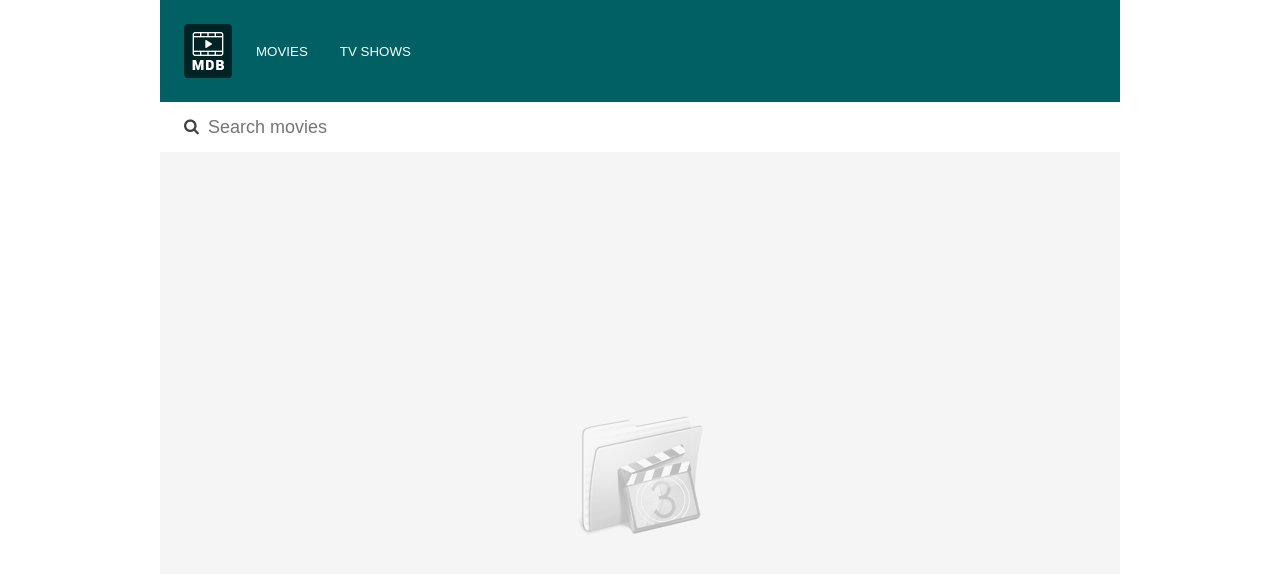
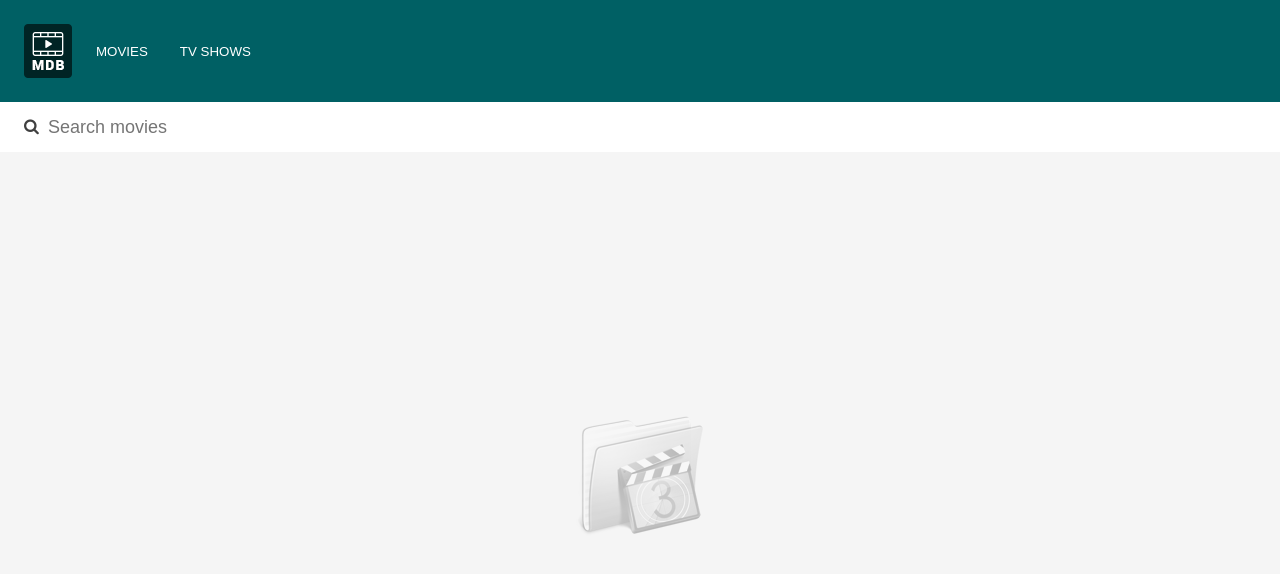
Before and after one commit to vvlladimir/mbd, a website: page app/index.html in a window 1280 px wide. Drawn offline with nearby package versions, Linux system fonts and the light colour scheme; no server answers.

Commit message:
media query meta tag

```diff
--- a/app/index.html
+++ b/app/index.html
@@ -3,6 +3,7 @@
 <head>
   <meta charset="utf-8" />
   <title>Movies Database Application</title>
+  <meta name="viewport" content="width=device-width, initial-scale=1.0">
 <!-- build:css css/style.min.css -->
   <link rel="stylesheet" type="text/css" href="css/style.css">
   <link rel="stylesheet" type="text/css" href="/fonts/myriad-font.css" type="text/css">
--- a/app/scss/partials/_content.scss
+++ b/app/scss/partials/_content.scss
@@ -17,7 +17,7 @@
   padding: 0;
 }
 .wrapper {
-  width: 960px;
+  width: 100%;
   margin: 0 auto;
   display: block;
 }
```
Also changed, not shown: app/css/style.css, dist/css/style.min.css, dist/index.html.
